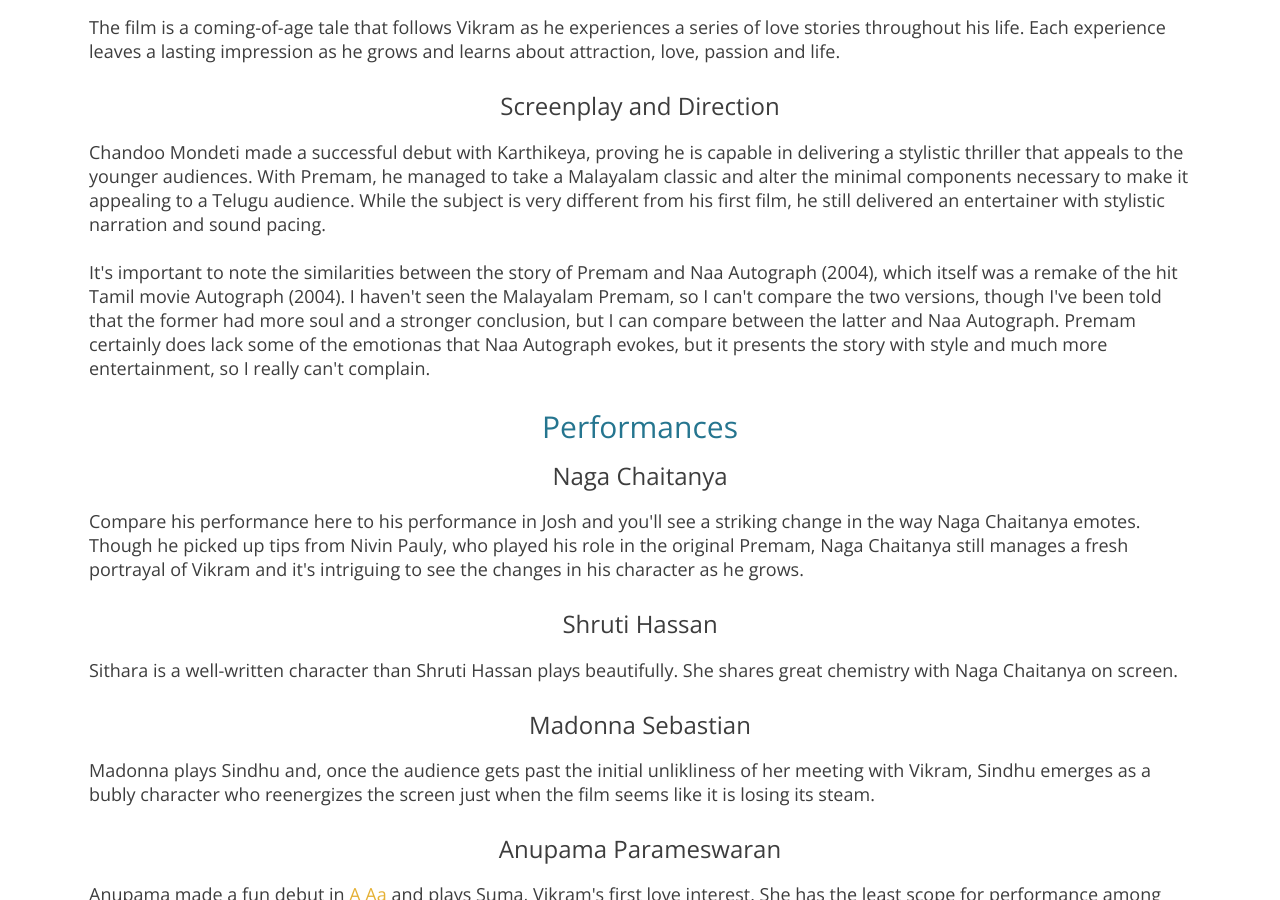
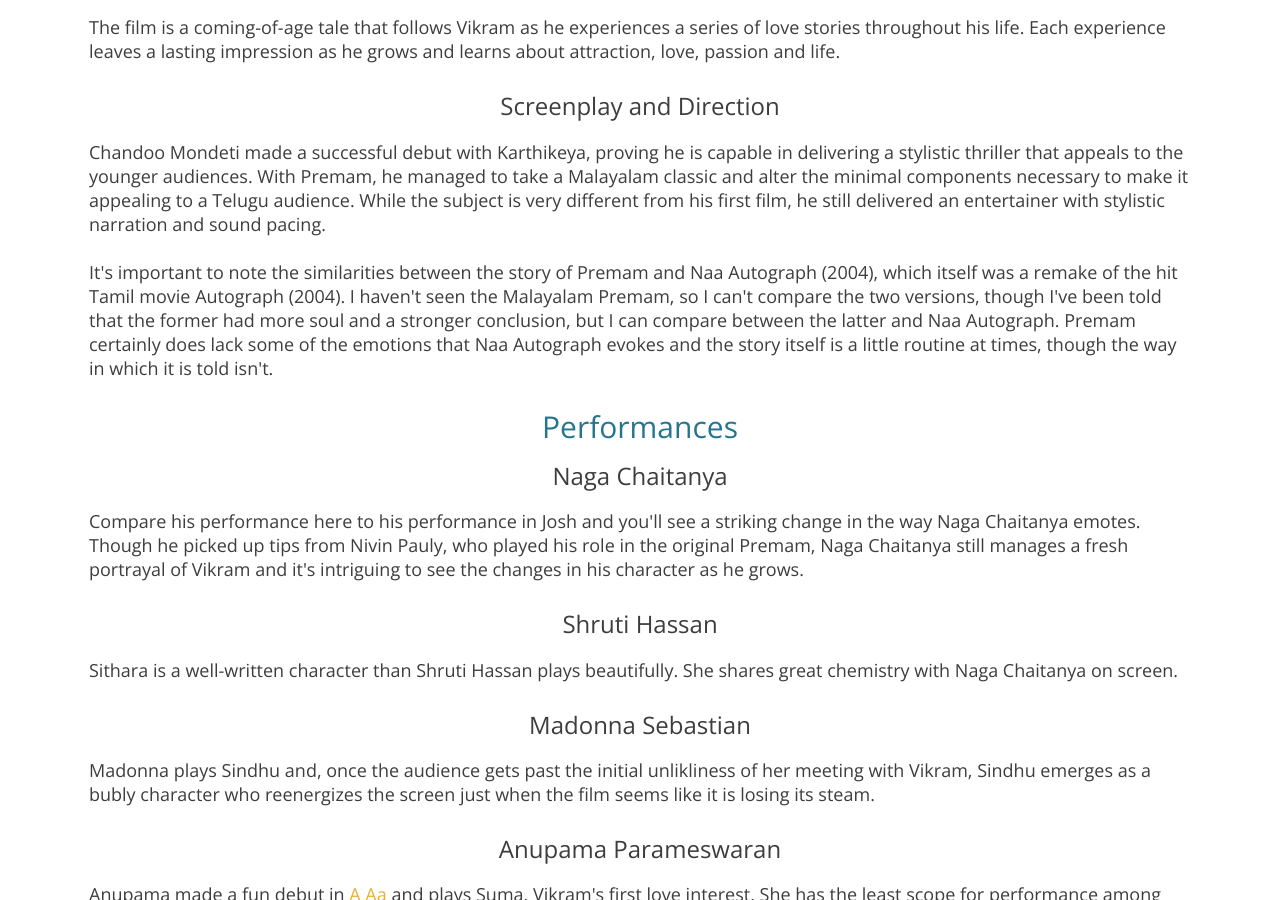
Before and after one commit to revanthkolli/manasulomaatalu, a Jekyll site: the page built from _posts/2016-11-12-Premam.md, in a window 1280 px wide and 900 px high, scrolled down 1104 px. Built offline with Jekyll 4.4.1, drawn with Linux system fonts in a browser that asks for light colours; nearby versions of some CDN libraries; some web fonts are replaced; some of the changed text lies outside the part shown.

Commit message:
Fixed typo, and review for Premam

```diff
--- a/_posts/2016-11-12-Premam.md
+++ b/_posts/2016-11-12-Premam.md
@@ -17,7 +17,7 @@ rating: 3.5
 <h3>Synopsis</h3>
 <p>The film is a coming-of-age tale that follows Vikram as he experiences a series of love stories throughout his life. Each experience leaves a lasting impression as he grows and learns about attraction, love, passion and life. </p>
 <h3>Screenplay and Direction</h3>
-<p>Chandoo Mondeti made a successful debut with Karthikeya, proving he is capable in delivering a stylistic thriller that appeals to the younger audiences. With Premam, he managed to take a Malayalam classic and alter the minimal components necessary to make it appealing to a Telugu audience. While the subject is very different from his first film, he still delivered an entertainer with stylistic narration and sound pacing. <br><br> It's important to note the similarities between the story of Premam and Naa Autograph (2004), which itself was a remake of the hit Tamil movie Autograph (2004). I haven't seen the Malayalam Premam, so I can't compare the two versions, though I've been told that the former had more soul and a stronger conclusion, but I can compare between the latter and Naa Autograph. Premam certainly does lack some of the emotionas that Naa Autograph evokes, but it presents the story with style and much more entertainment, so I really can't complain.</p>
+<p>Chandoo Mondeti made a successful debut with Karthikeya, proving he is capable in delivering a stylistic thriller that appeals to the younger audiences. With Premam, he managed to take a Malayalam classic and alter the minimal components necessary to make it appealing to a Telugu audience. While the subject is very different from his first film, he still delivered an entertainer with stylistic narration and sound pacing. <br><br> It's important to note the similarities between the story of Premam and Naa Autograph (2004), which itself was a remake of the hit Tamil movie Autograph (2004). I haven't seen the Malayalam Premam, so I can't compare the two versions, though I've been told that the former had more soul and a stronger conclusion, but I can compare between the latter and Naa Autograph. Premam certainly does lack some of the emotions that Naa Autograph evokes and the story itself is a little routine at times, though the way in which it is told isn't.</p>
 <h2><span class="review_header">Performances</span></h2>
 <h3>Naga Chaitanya</h3>
 <p>Compare his performance here to his performance in Josh and you'll see a striking change in the way Naga Chaitanya emotes. Though he picked up tips from Nivin Pauly, who played his role in the original Premam, Naga Chaitanya still manages a fresh portrayal of Vikram and it's intriguing to see the changes in his character as he grows. </p>
```
Also changed, not shown: other parts of _posts/2016-11-12-Premam.md (+1 -1 lines).
